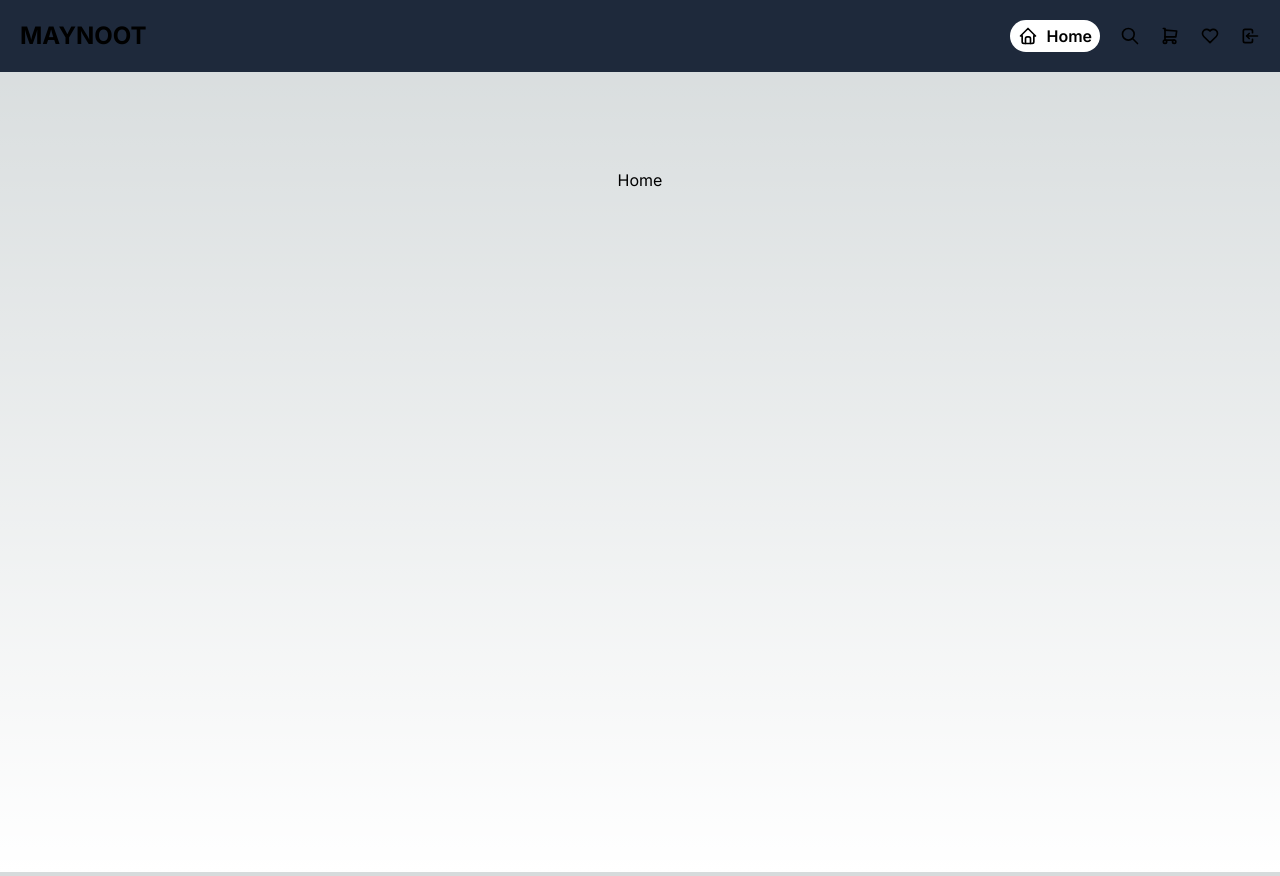
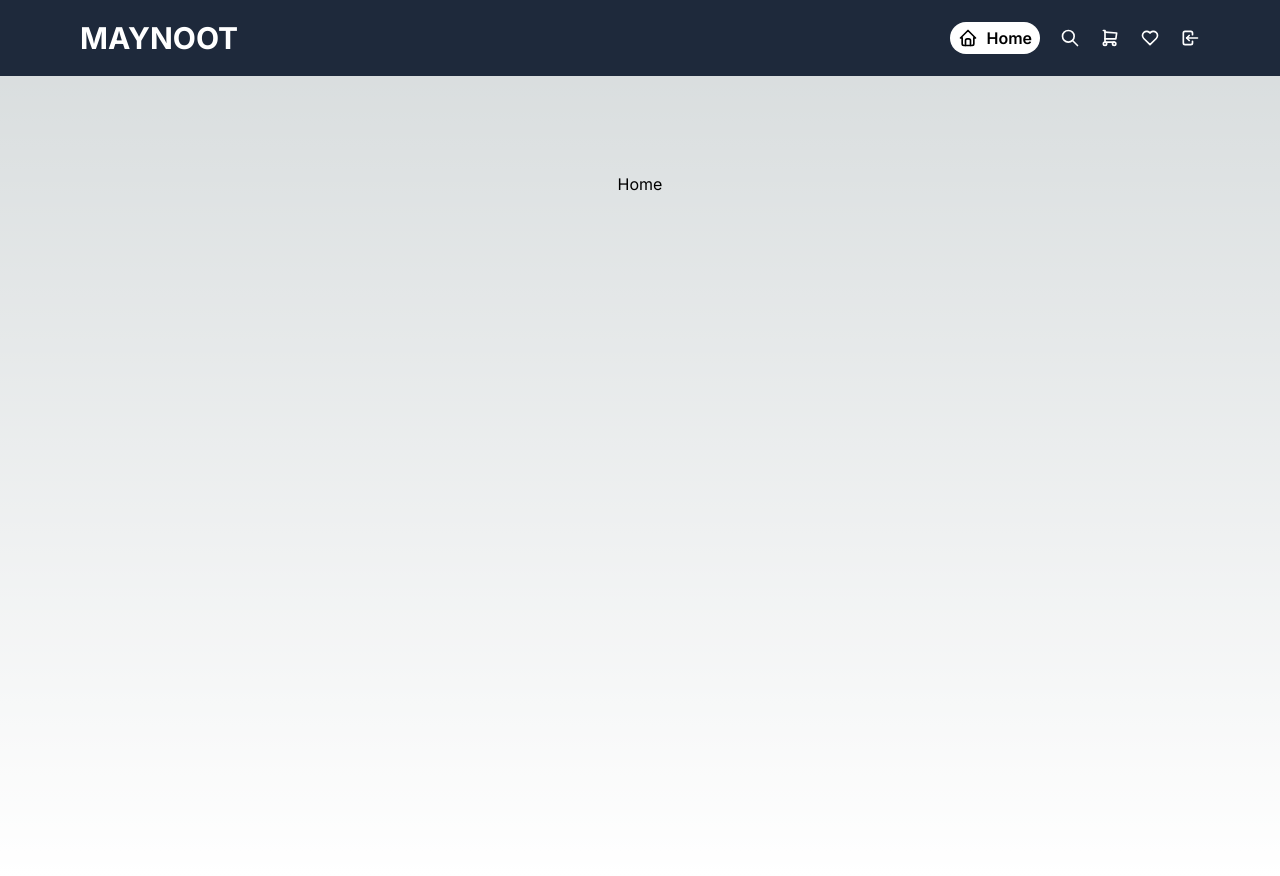
Before and after one commit to 2HenryCardenas1/prueba_tecnica_viio, a Next.js app: page / in a window 1280 px wide. Built offline with nearby package versions, Linux system fonts and the light colour scheme.

Commit message:
Update Navbar styling

```diff
--- a/src/components/Navbar.jsx
+++ b/src/components/Navbar.jsx
@@ -31,10 +31,10 @@ export default function Navbar() {
   };
 
   return (
-    <div className=" flex justify-between p-5 bg-slate-800 items-center">
+    <div className=" flex justify-between p-5 bg-slate-800 items-center text-white px-20">
       <div>
         <Link href="/">
-          <h1 className="text-2xl font-bold">MAYNOOT</h1>
+          <h1 className="text-2xl lg:text-3xl font-bold ">MAYNOOT</h1>
         </Link>
       </div>
       <div className="flex justify-between gap-2 sm:gap-3 md:gap-5">
```
